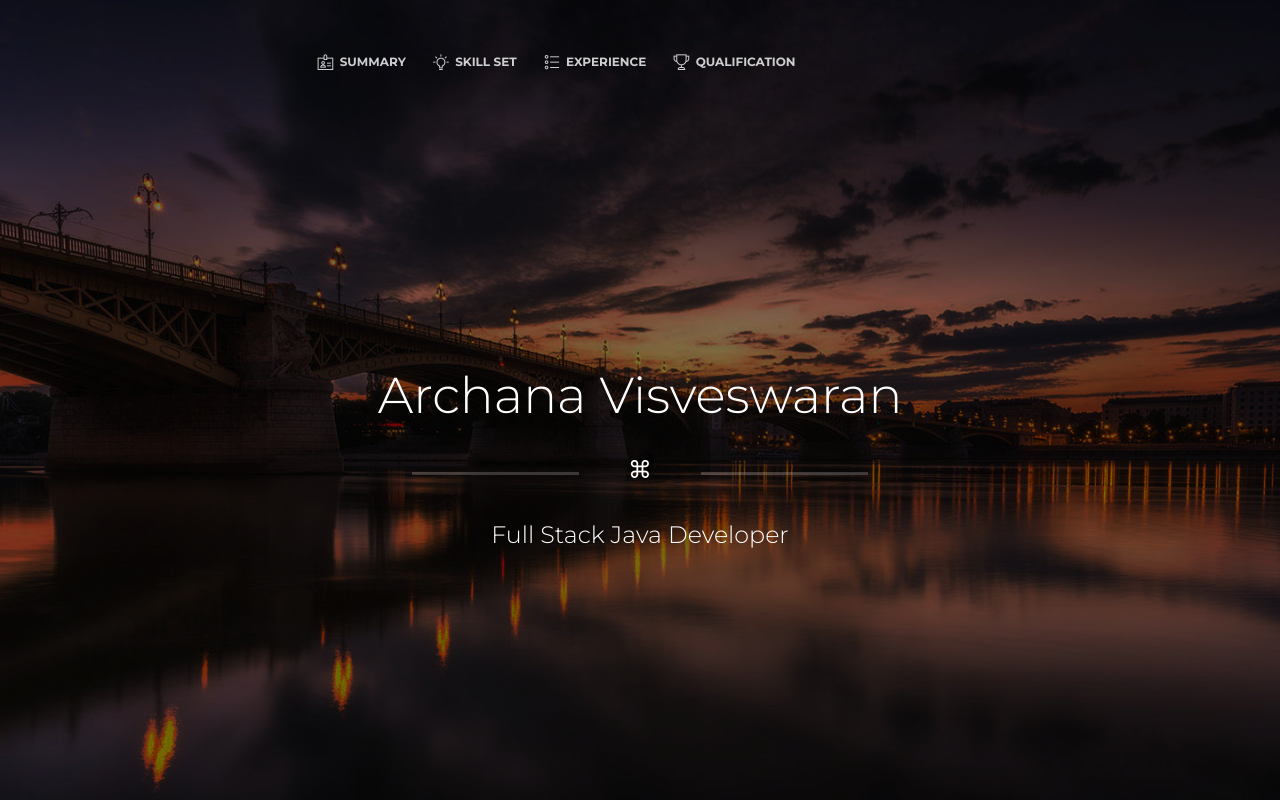
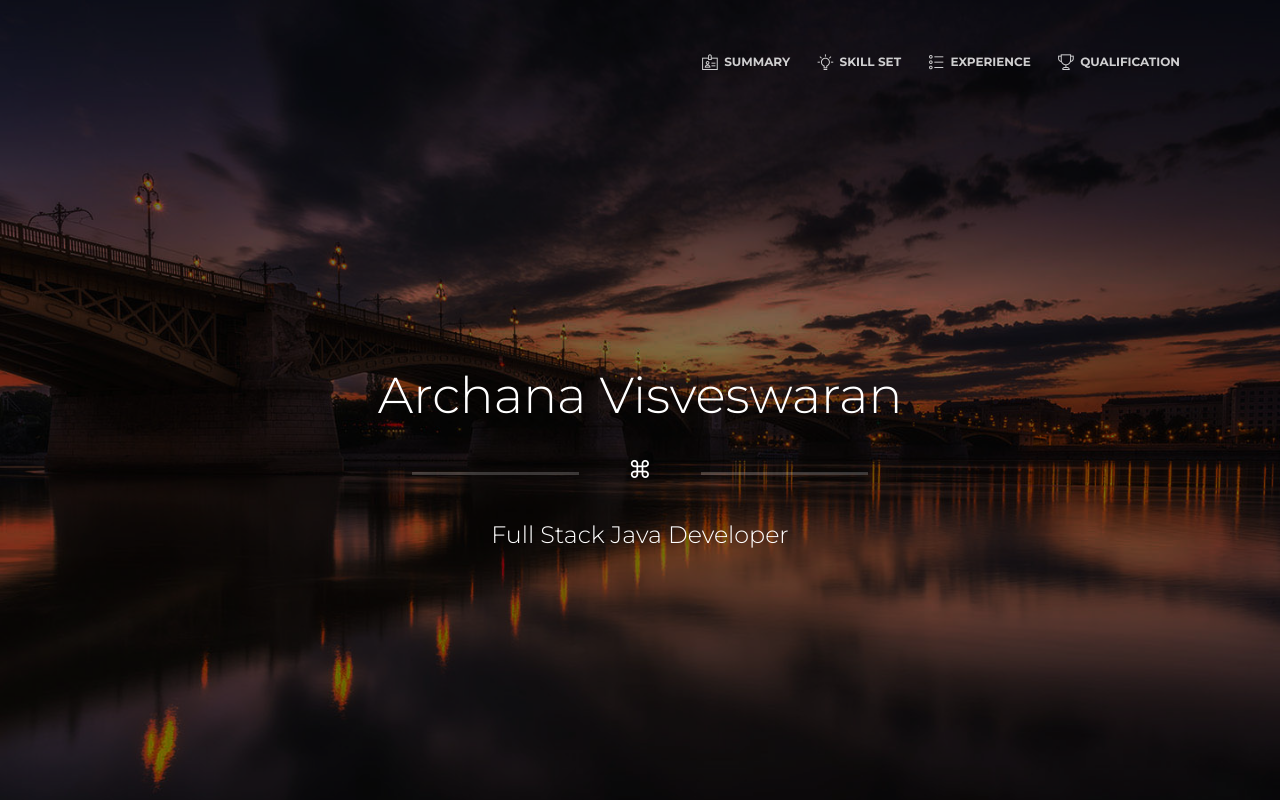
Before and after one commit to archana-vish/WebResume, an Angular app: page / in a window 1280 px wide. Shown: the top 800 px of the page. Built offline with nearby package versions, Linux system fonts and the light colour scheme.

Commit message:
fix position of nav items

```diff
--- a/src/app/app.component.html
+++ b/src/app/app.component.html
@@ -10,14 +10,8 @@
 
         </div>
 
-        <!--<a class="navbar-brand" id="profile" href="#">ARCHANA VISVESWARAN</a>-->
-            <!--<button class="navbar-toggler" type="button" data-toggle="collapse" data-target="#navbarToggler" aria-controls="navbarToggler" aria-expanded="false" aria-label="Toggle navigation">-->
-                <!--<span class="navbar-toggler-icon"></span>-->
-            <!--</button>-->
-
-
         <div class="collapse navbar-collapse" id="navbarToggler">
-            <ul class="navbar-nav mr-auto">
+            <ul class="navbar-nav ml-auto">
                 <li class="nav-item">
                     <a href="#summary" class="nav-link"><i class="nc-icon nc-badge"></i> Summary</a>
                 </li>
```
Also changed, not shown: 1 other file (tests, documents, lock files or other folders).
